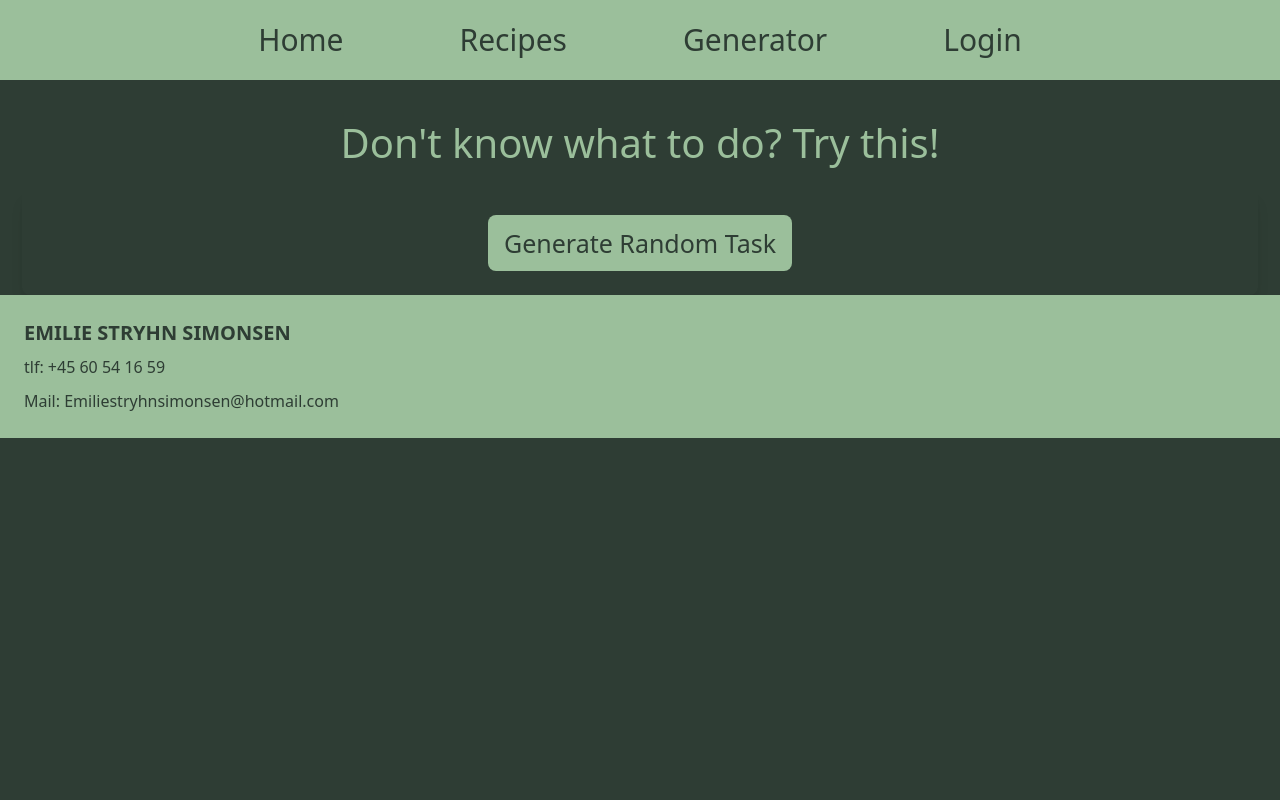
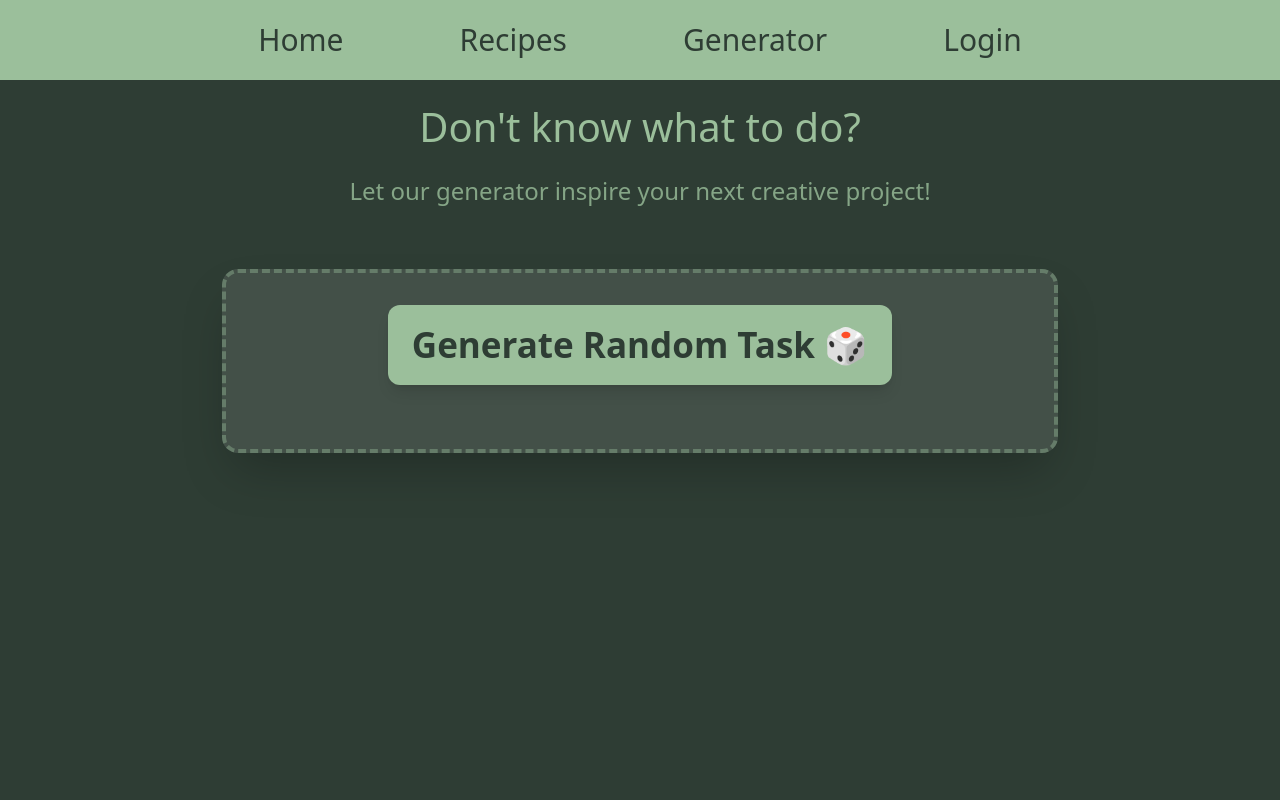
Before and after one commit to Emisim01/creativeexam, a Vue app: page /generator in a window 1280 px wide. Shown: the top 800 px of the page. Built offline with nearby package versions, Linux system fonts and the light colour scheme; no server answers; the database is empty.

Commit message:
forbedret generator siden

```diff
--- a/src/views/GeneratorView.vue
+++ b/src/views/GeneratorView.vue
@@ -1,18 +1,47 @@
 <template>
+  <div class="min-h-screen">
+    <!-- Header -->
+    <div class="text-center !mb-4">
+      <p class="welcomeText text-light-grass !mb-4">Don't know what to do?</p>
+      <p class="text-2xl text-light-grass/80">Let our generator inspire your next creative project!</p>
+    </div>
 
-<div>
-    <p class="welcomeText p-4 font-bold text-white flex justify-center gap-4">Don't know what to do? Try this!</p>
+<div class="generatorAll max-w-2xl mx-auto p-8">
+      <div class="bg-white/10 rounded-2xl p-8 shadow-2xl border-4 border-dashed border-light-grass/40">
+
+        <!-- Generator Button -->
+        <div class="text-center !mb-8">
+          <button
+            @click="generateRandomTask"
+            class="generatorBox bg-light-grass text-dark-grass font-bold px-6 py-3 rounded-xl cursor-pointer hover:scale-105 transition-all duration-300 shadow-lg"
+          >Generate Random Task 🎲
+        </button>
+        </div>
+
+                <!-- Result Display -->
+        <div v-if="randomTask" class="result-container bg-white/20 rounded-xl !p-6 border border-light-grass/30">
+          <div class="text-center">
+            <h3 class="text-3xl font-bold text-light-grass !mb-4">Your Creative Challenge:</h3>
+            <div class="bg-light-grass/20 rounded-lg p-4 !mb-4">
+              <p class="text-2xl font-bold text-white">{{ randomTask.title }}</p>
+            </div>
+            <div class="flex justify-center items-center gap-4 text-light-grass/80">
+              <span class="bg-light-grass/20 px-3 py-1 rounded-full text-sm font-semibold">
+                ⭐ {{ randomTask.category }}
+              </span>
+            </div>
+
+        <!-- Quick Stats -->
+        <div v-if="tasks.length > 0" class="mt-8 text-center">
+          <p class="text-light-grass/60">
+            Choose from <span class="font-bold text-light-grass">{{ tasks.length }}</span> creative recipes
+          </p>
+        </div>
+      </div>
+          </div>
+    </div>
 </div>
-
- <div id="random-task-generator" class="random-task-generator text-center p-6 rounded-lg shadow-lg">
-  <button
-    @click="generateRandomTask"
-    class="generatorBox text-white px-4 py-2 rounded-lg cursor-pointer hover:scale-105 transition">Generate Random Task</button>
-
-  <p v-if="randomTask" class="randomTaskResult text-2xl font-bold text-white">
-    {{ randomTask.title }} - {{ randomTask.category }}
-  </p>
-</div>
+    </div>
 </template>
 
 <script setup>
@@ -44,17 +73,13 @@ const generateRandomTask = () => {
   color: var(--color-light-grass);
 }
 
-.generatorBox {
-  background-color: #9BBF9B;
-  font-size: 25px;
+.generatorAll {
+  max-width: 900px;
+  margin: 30px auto;
 }
 
-.random-task-generator {
-  margin: 0 22px;
-}
-
-.randomTaskResult {
-  margin-top: 20px;
+.generatorBox{
+  font-size: 35px;
 }
 
 </style>
--- a/src/views/LoginView.vue
+++ b/src/views/LoginView.vue
@@ -1,4 +1,6 @@
 <template>
+
+    <div class="min-h-screen">
   <div class="login-view  text-light-grass p-8 bg-white/10 rounded">
     <h1>Login here!</h1>
     <form class="flex flex-col" @submit.prevent="loginUser">
@@ -16,6 +18,8 @@
   Logged in as {{ currentUser?.email }}
 
 </div>
+
+  </div>
 
   </div>
 </template>
--- a/src/views/RegisterView.vue
+++ b/src/views/RegisterView.vue
@@ -1,4 +1,5 @@
 <template>
+    <div class="min-h-screen">
 <div class="register-view text-light-grass p-8 bg-white/10 rounded">
     <h1>Register here!</h1>
     <form class="flex flex-col" @submit.prevent="registerUser">
@@ -10,6 +11,7 @@
     <div class="error" v-if="authError">
       {{ authError }}
     </div>
+  </div>
   </div>
 </template>
 
--- a/src/views/SingleRecipeView.vue
+++ b/src/views/SingleRecipeView.vue
@@ -47,11 +47,11 @@
   </div>
 
 <!-- Kommentarer -->
-<div class="commentSection !mt-10 text-light-grass">
+<div class="commentSection !mt-10 text-light-grass ">
   <h2 class="commentTextHeader text-center mb-10">Comments</h2>
 
   <!-- Liste af kommentarer -->
-  <ul class="theCommentSectionBoxes !space-y-4">
+  <ul class="theCommentSectionBoxes !space-y-4 ">
     <li v-for="comment in comments" :key="comment.id" class="bg-white/10 p-4 rounded-lg shadow-sm ">
       <div class="flex justify-between items-center mb-2">
         <div class="font-bold text-light-grass">{{ comment.user }}</div>
```
